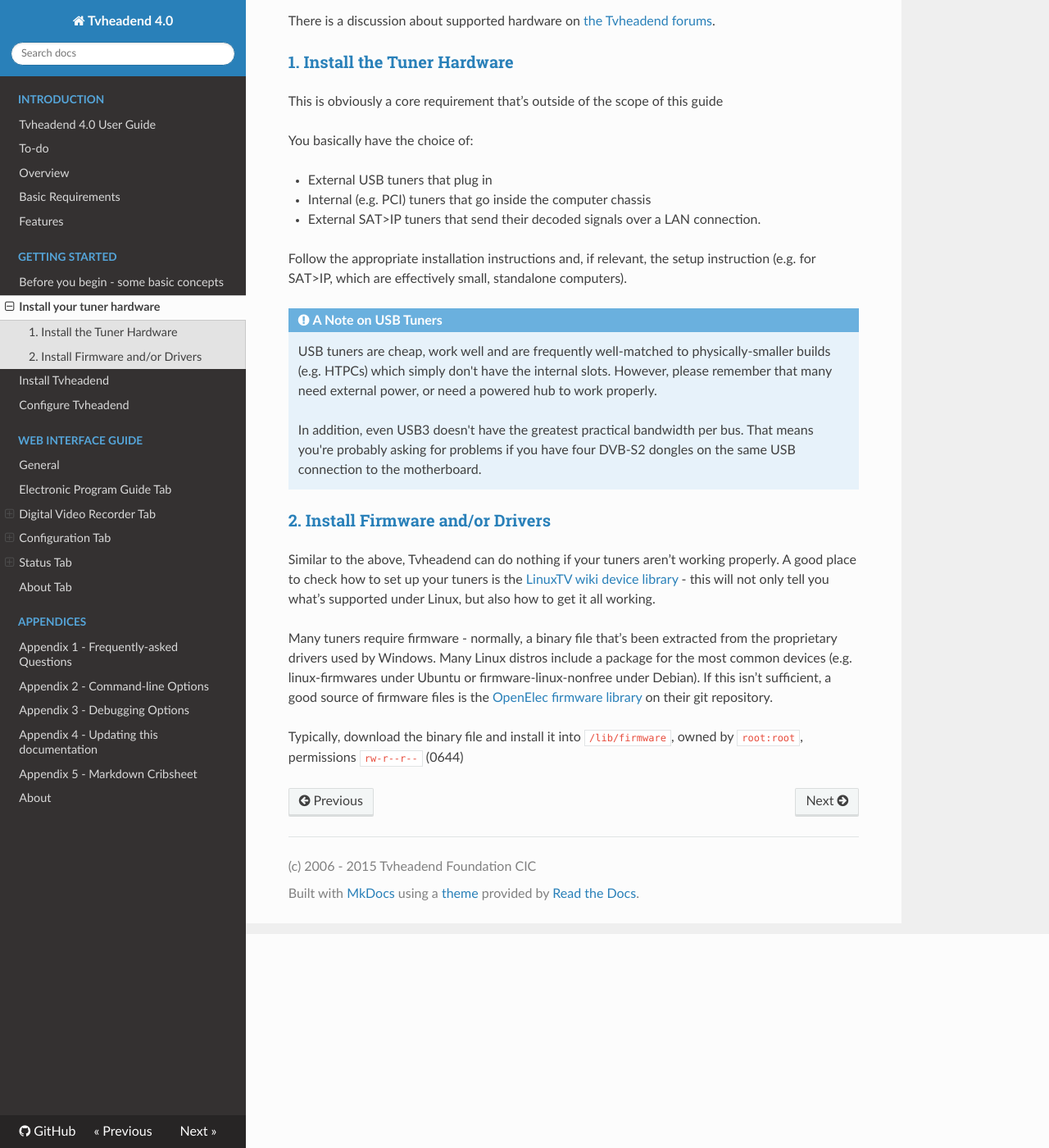
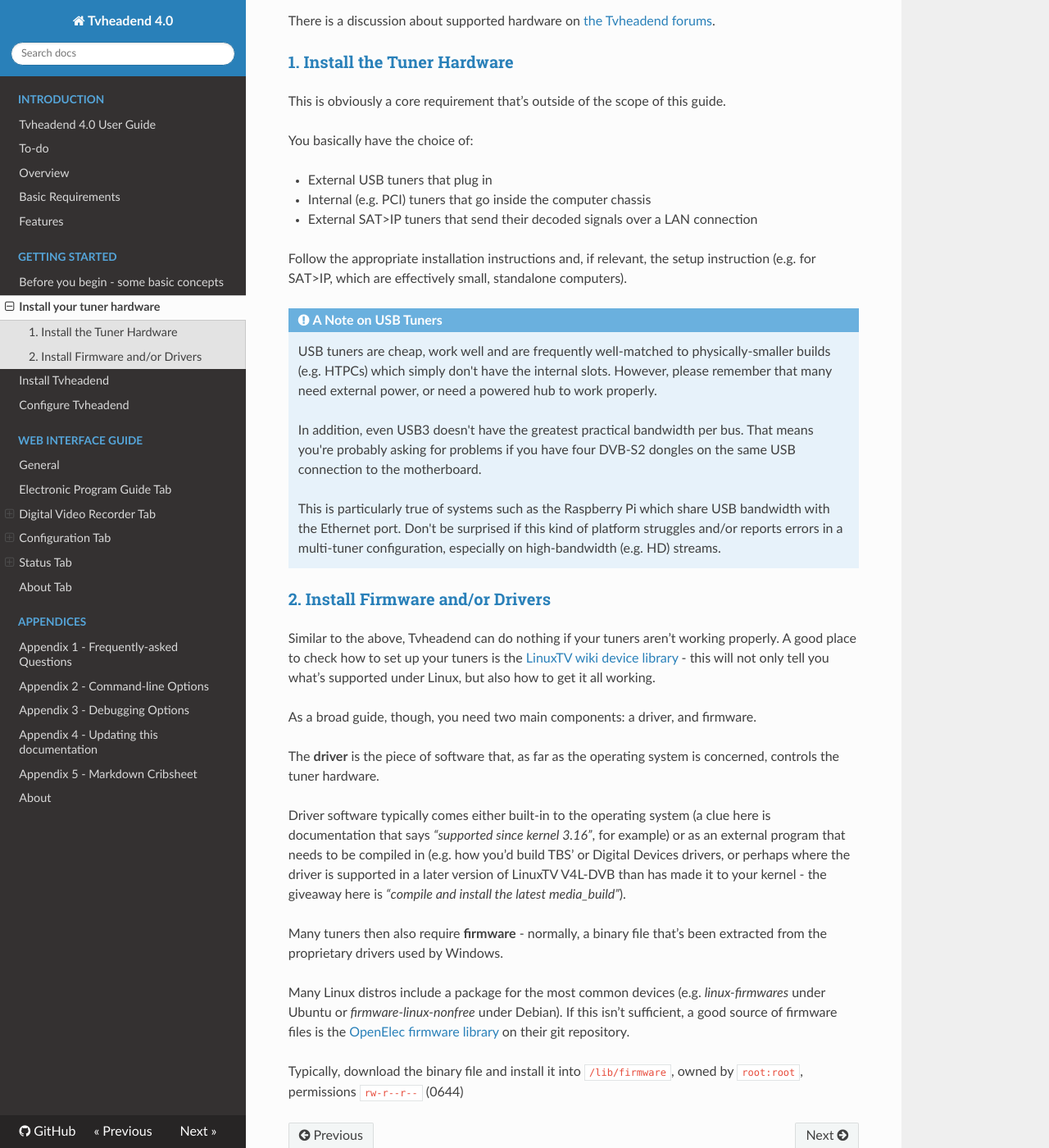
Before and after one commit to tvheadend/tvheadend-documentation, an MkDocs documentation site: the page built from docs/install_tuner_hardware.md, in a window 1280 px wide and 1400 px high, scrolled down 261 px. Shown: the whole window at 82% size. Built offline with MkDocs 1.6.1, drawn with Linux system fonts in a browser that asks for light colours; nearby versions of some CDN libraries; old or Windows-style settings are respelled for this version of MkDocs.

Commit message:
install tuner hardware: additions for Pi USB limitations and clarification on driver/firmware

```diff
--- a/docs/install_tuner_hardware.md
+++ b/docs/install_tuner_hardware.md
@@ -11,7 +11,7 @@
 
 ###1. Install the Tuner Hardware
 
-This is obviously a core requirement that's outside of the scope of this guide
+This is obviously a core requirement that's outside of the scope of this guide.
 
 You basically have the choice of:
 
@@ -19,7 +19,7 @@
 
 * Internal (e.g. PCI) tuners that go inside the computer chassis
 
-* External SAT>IP tuners that send their decoded signals over a LAN connection.
+* External SAT>IP tuners that send their decoded signals over a LAN connection
 
 Follow the appropriate installation instructions and, if relevant, the
 setup instruction (e.g. for SAT>IP, which are effectively small, standalone
@@ -33,7 +33,10 @@
 <p>In addition, even USB3 doesn't have the greatest practical bandwidth per bus. That
 means you're probably asking for problems if you have four DVB-S2 dongles on the same USB
 connection to the motherboard.</p>
-</div>
+<p>This is particularly true of systems such as the Raspberry Pi which share USB
+bandwidth with the Ethernet port. Don't be surprised if this kind of platform struggles
+and/or reports errors in a multi-tuner configuration, especially on
+high-bandwidth (e.g. HD) streams.</p></div>
 
 ###2. Install Firmware and/or Drivers
 
@@ -42,11 +45,25 @@
 - this will not only tell you what's supported under Linux, but also
 how to get it all working.
 
-Many tuners require firmware - normally, a binary file that's been extracted
-from the proprietary drivers used by Windows. Many Linux distros include a
-package for the most common devices (e.g. linux-firmwares under Ubuntu or
-firmware-linux-nonfree under Debian). If this isn't sufficient, a good source
-of firmware files is the [OpenElec firmware library](https://github.com/OpenELEC/dvb-firmware)
+As a broad guide, though, you need two main components: a driver, and firmware.
+
+The **driver** is the piece of software that, as far as the operating system is concerned,
+controls the tuner hardware.
+
+Driver software typically comes either built-in to the operating system
+(a clue here is documentation that says *"supported since kernel 3.16"*, for example)
+or as an external program that needs to be compiled in (e.g. how you'd build TBS'
+or Digital Devices drivers, or perhaps where the driver is supported in a later version
+of LinuxTV V4L-DVB than has made it to your kernel - the giveaway here is
+*"compile and install the latest media_build"*).
+
+Many tuners then also require **firmware** - normally, a binary file that's been
+extracted from the proprietary drivers used by Windows.
+
+Many Linux distros include a package for the most common devices (e.g.
+*linux-firmwares* under Ubuntu or *firmware-linux-nonfree* under Debian).
+If this isn't sufficient, a good source of firmware files is the
+[OpenElec firmware library](https://github.com/OpenELEC/dvb-firmware)
 on their git repository.
 
 Typically, download the binary file and install it into `/lib/firmware`, owned
```
